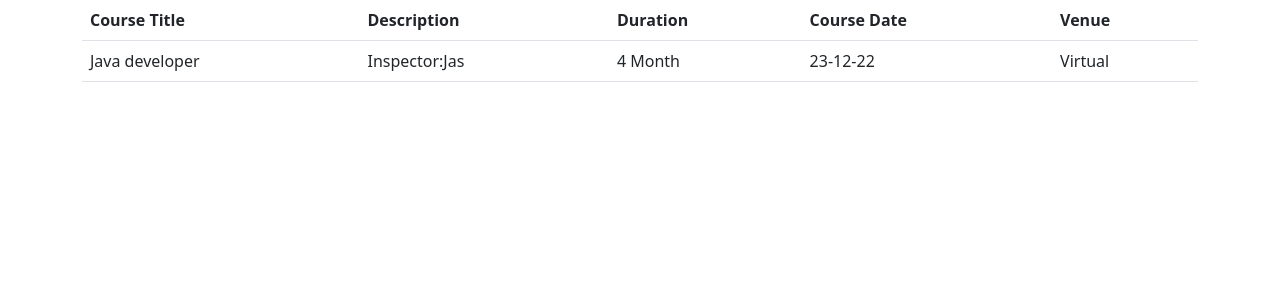
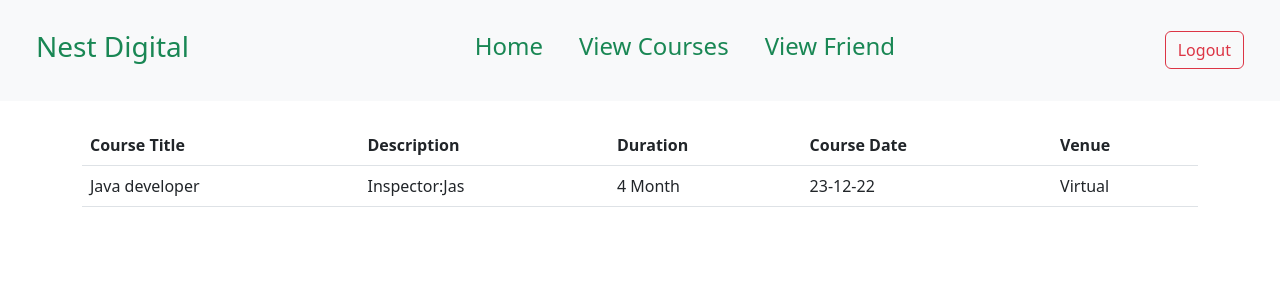
Before and after one commit to Jaseel7012/Nest_app_angular, an Angular app: page /viewcourse in a window 1280 px wide. Shown: the top 300 px of the page. Built offline with nearby package versions, Linux system fonts and the light colour scheme.

Commit message:
navbar admin

```diff
--- /dev/null
+++ b/src/app/admin-navbar/admin-navbar.component.html
@@ -0,0 +1,32 @@
+<nav class="navbar navbar-expand-lg navbar-light bg-light p-4">
+    <div class="container-fluid">
+      <a class="navbar-brand text-success"   href="#" ><h3>Nest Digital</h3></a>
+      <button class="navbar-toggler" type="button " data-bs-toggle="collapse" data-bs-target="#navbarNavDropdown" aria-controls="navbarNavDropdown" aria-expanded="false" aria-label="Toggle navigation">
+        <span class="navbar-toggler-icon"></span>
+      </button>
+      <div class="collapse navbar-collapse pl-3" id="navbarNavDropdown" >
+        <ul class="navbar-nav mx-auto">
+
+
+          <li class="nav-item" style="padding-left: 10px;padding-right:10px;">
+            <a class="nav-link text-success" routerLink="/"><h4>Home</h4></a>
+          </li>
+
+          <li class="nav-item" style="padding-left: 10px;padding-right:10px;">
+            <a class="nav-link text-success" routerLink="/viewcourse"><h4>View Courses</h4> </a>
+          </li>
+
+
+          <li class="nav-item" style="padding-left: 10px;padding-right:10px ; " >
+            <a class="nav-link text-success" routerLink="/viewfrnds"><h4>View Friend</h4></a>
+          </li>
+
+
+
+
+        </ul>
+        <a href="" class="btn btn-outline-danger">Logout</a>
+
+      </div>
+    </div>
+  </nav>
--- a/src/app/admin/admin.component.html
+++ b/src/app/admin/admin.component.html
@@ -15,7 +15,7 @@
                         <input type="password" class="form-control">
                     </div>
                     <div class="col col-12 col-sm-12 col-md-12 col-lg-12 col-xl-12 col-xxl-12 mt-4 text-center">
-                        <button class="btn btn-light text-dark">Login</button>
+                        <a routerLink="/viewcourse" class="btn btn-light">Login</a>
                     </div>
                 </div>
             </div>
--- a/src/app/app.module.ts
+++ b/src/app/app.module.ts
@@ -16,6 +16,7 @@ import { ViewFriendsComponent } from './view-friends/view-friends.component';
 import { AddCourseComponent } from './add-course/add-course.component';
 import { AddFriendComponent } from './add-friend/add-friend.component';
 import { NavbarComponent } from './navbar/navbar.component';
+import { AdminNavbarComponent } from './admin-navbar/admin-navbar.component';
 const myroute:Routes=[
   {
     path:'',
@@ -75,7 +76,8 @@ const myroute:Routes=[
     ViewCourseComponent,
     ViewFriendsComponent,
     AddFriendComponent,
-    NavbarComponent
+    NavbarComponent,
+    AdminNavbarComponent
   ],
   imports: [
     BrowserModule,
--- a/src/app/view-course/view-course.component.html
+++ b/src/app/view-course/view-course.component.html
@@ -1,6 +1,6 @@
-
+<app-admin-navbar></app-admin-navbar>
 <div class="container">
-    <div class="row">
+    <div class="row mt-4">
         <div class="col col-12 col-sm-12 col-md-12 col-xl-12 col-xxl-12">
             <table class="table">
                 <thead>
```
Also changed, not shown: src/app/admin-navbar/admin-navbar.component.ts (added, +10 -0 lines), src/app/admin-navbar/admin-navbar.component.css (added), 1 other file (tests, documents, lock files or other folders).
